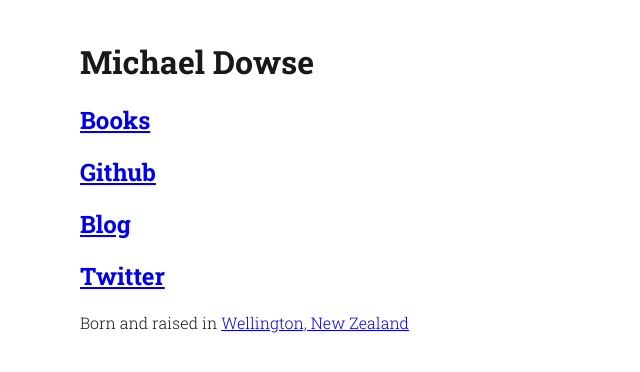
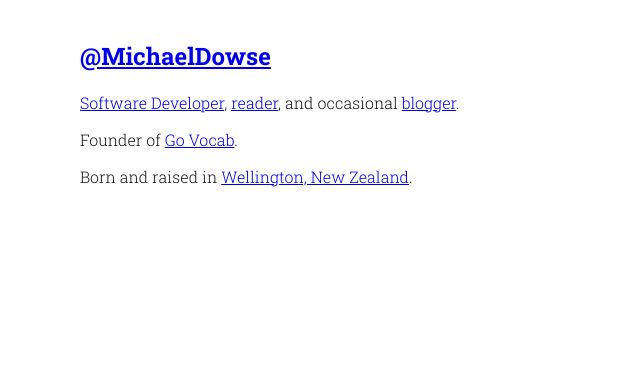
Before and after one commit to MichaelDowse/michaeldowse.github.io, a Jekyll site: the page built from index.markdown, in a window 1280 px wide. Shown: the top 372 px of the page, without its empty margins (0-640 px from the left). Built offline with Jekyll 4.4.1, drawn with Linux system fonts in a browser that asks for light colours.

Commit message:
Updated homepage text

```diff
--- a/index.markdown
+++ b/index.markdown
@@ -3,14 +3,10 @@ title: Michael Dowse - Readings
 layout: default
 ---
 
-# Michael Dowse
+## [@MichaelDowse](http://twitter.com/michaeldowse)
 
-## [Books](/books)
+[Software Developer](http://github.com/michaeldowse), [reader](/books), and occasional [blogger](http://michaeldowse.name).
 
-## [Github](http://github.com/michaeldowse)
+Founder of [Go Vocab](https://govocab.com).
 
-## [Blog](http://michaeldowse.name)
-
-## [Twitter](http://twitter.com/michaeldowse)
-
-Born and raised in [Wellington, New Zealand](http://www.youtube.com/watch?v=UssWFaY9NyY)
+Born and raised in [Wellington, New Zealand](http://www.youtube.com/watch?v=UssWFaY9NyY).
```
